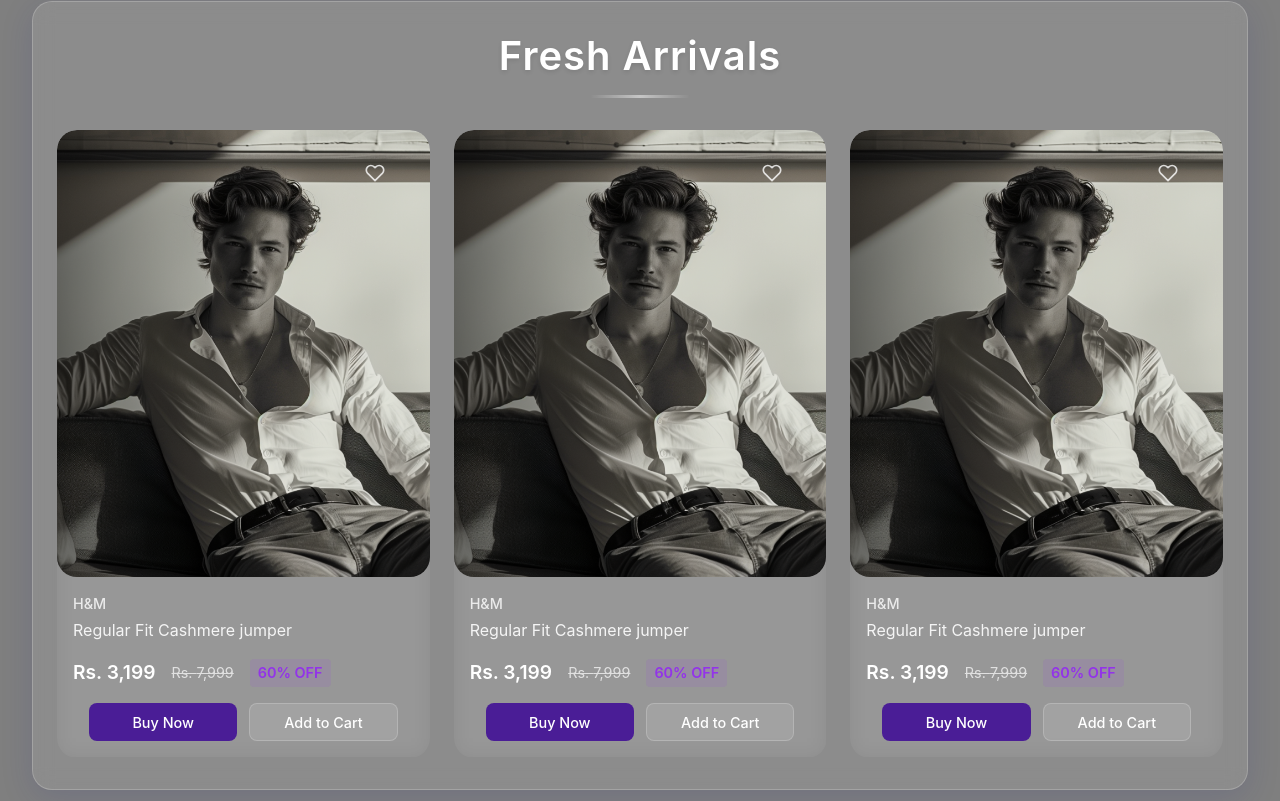
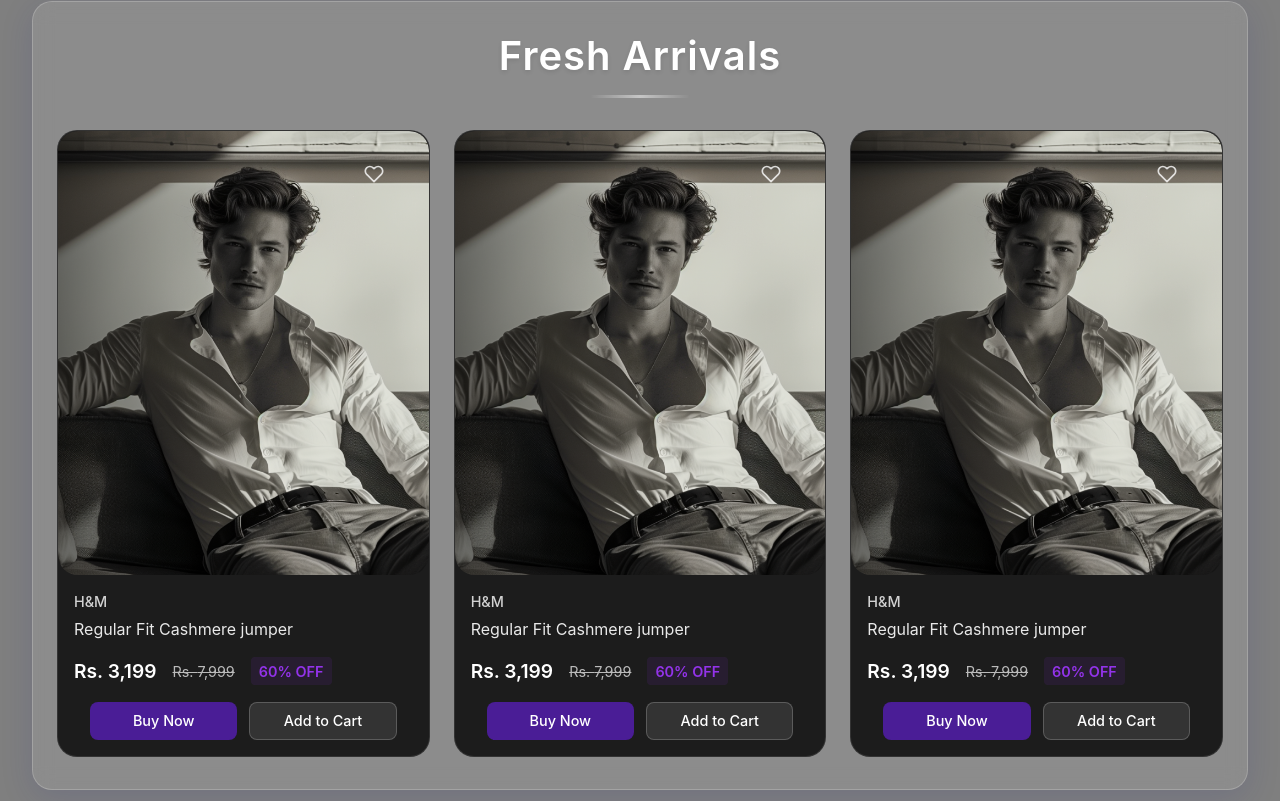
Before and after one commit to luxuryintaste-LIT/lit-ecommerce-backend, a React (Vite) app: page / in a window 1280 px wide. Shown: the part 859-1660 px from the top of the page. Built offline with nearby package versions, Linux system fonts and the light colour scheme.

Commit message:
again fixed

```diff
--- a/src/styles/ProductCard.css
+++ b/src/styles/ProductCard.css
@@ -1,9 +1,10 @@
 .product-card {
-  backdrop-filter: blur(10px);
+  background: rgba(0, 0, 0, 0.8);
   border-radius: 20px;
   overflow: hidden;
   transition: transform 0.3s ease;
   padding-bottom: 1rem;
+  border: 1px solid rgba(255, 255, 255, 0.1);
 }
 
 .product-card:hover {
```
